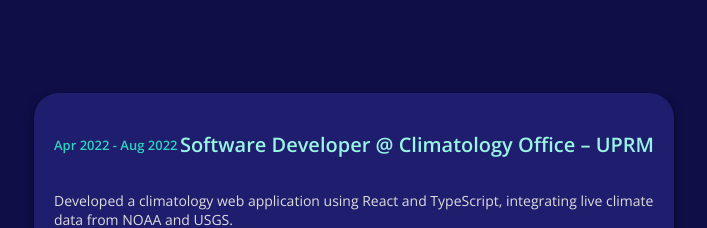
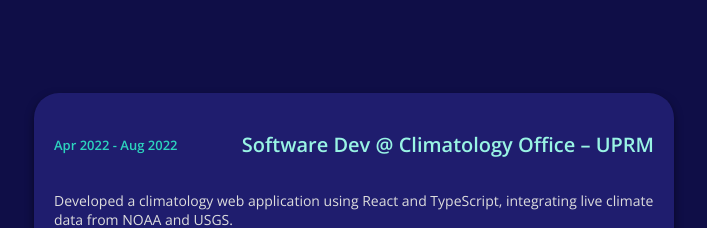
Before and after one commit to HarryRQ/hrq, a React (Create React App) app: page / in a window 1280 px wide. Shown: the part 2400-2628 px from the top of the page, without its empty margins (286-993 px from the left). Built offline with nearby package versions, Linux system fonts and the light colour scheme.

Commit message:
Update title of climatolgy uprm experience.

```diff
--- a/src/components/ExperienceItem.js
+++ b/src/components/ExperienceItem.js
@@ -18,7 +18,7 @@
 
     "CS Intern": ["QGIS", "SQL", "Geo-referenced Databases"],
 
-    "Software Developer": ["React", "TypeScript", "HTML", "CSS"],
+    "Software Dev": ["React", "TypeScript", "HTML", "CSS"],
 
     "Undergraduate Researcher": [
       "Evolutionary Algorithms",
--- a/src/data.js
+++ b/src/data.js
@@ -9,7 +9,7 @@
     ],
   },
   {
-    title: "Software Developer",
+    title: "Software Dev",
     company: "Climatology Office – UPRM",
     location: "Mayagüez, P.R.",
     duration: "Apr 2022 - Aug 2022",
```
